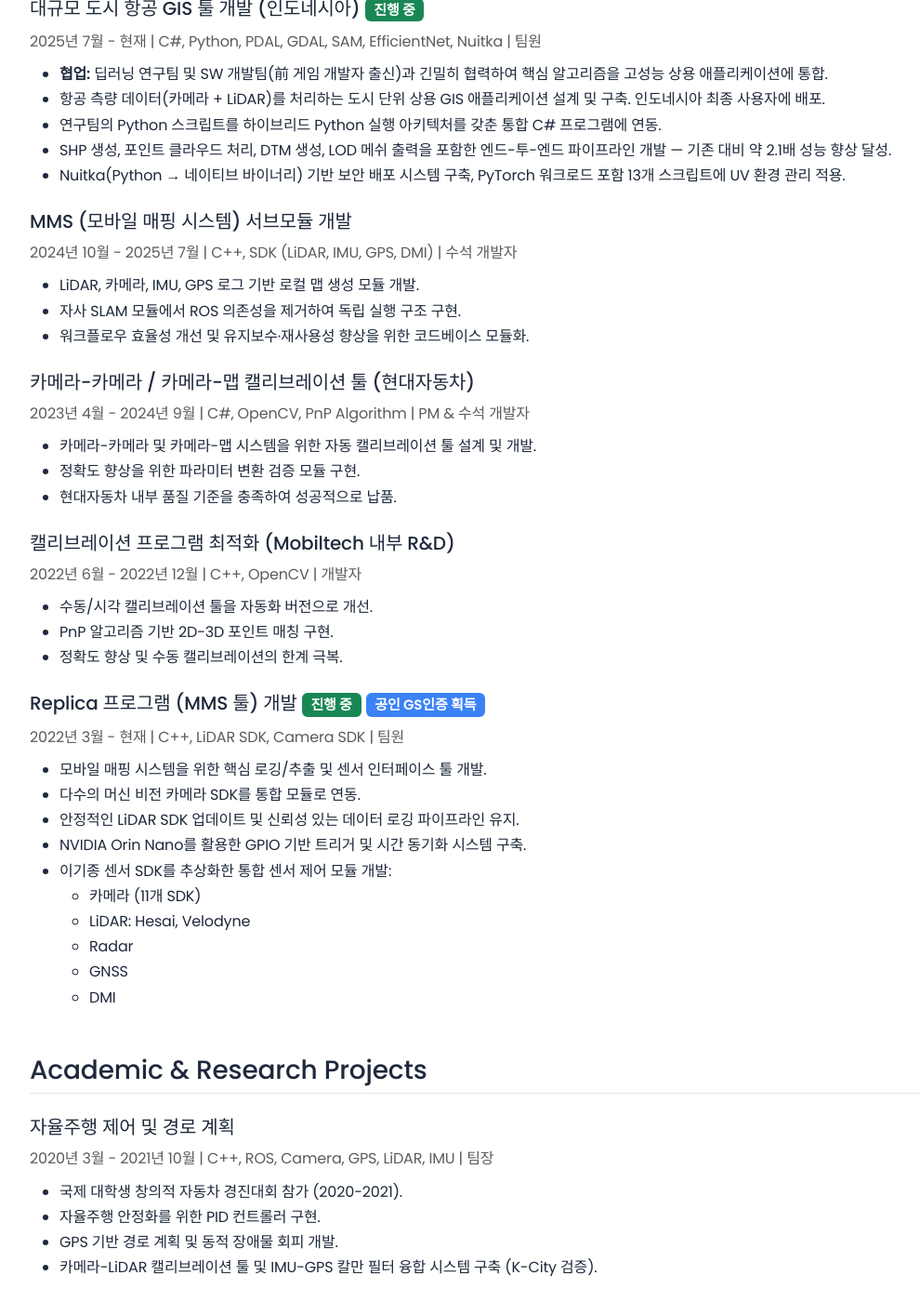
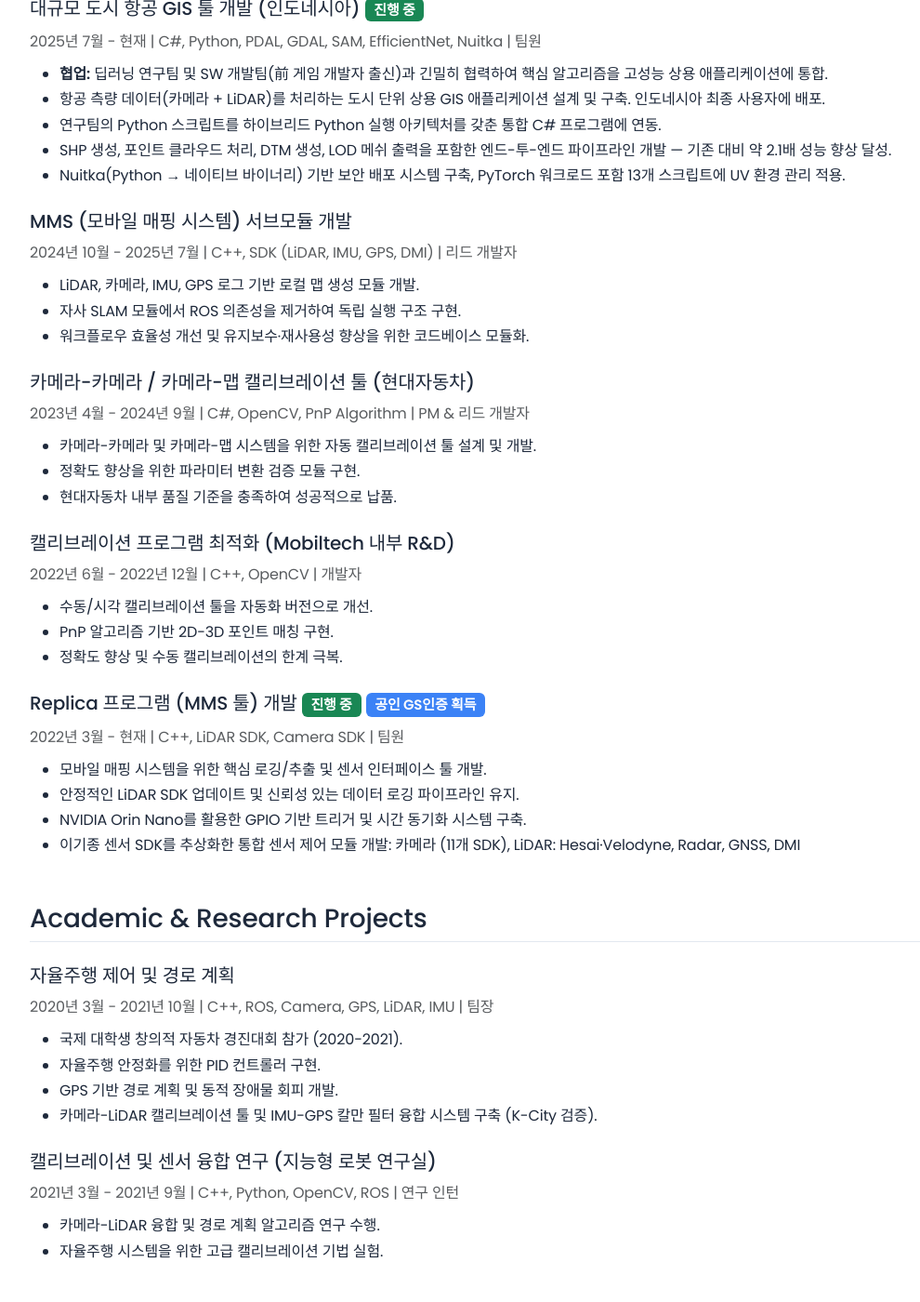
Before and after one commit to jinwoo-Sync/jinwoo-Sync.github.io, a Jekyll site: the page built from cv.html, in a window 1280 px wide and 1400 px high, scrolled down 987 px. Shown: the whole window at 93% size, without its empty margins (50-1040 px from the left). Built offline with Jekyll 4.4.1, drawn with Linux system fonts in a browser that asks for light colours.

Commit message:
문구 및 용어 수정

```diff
--- a/cv.html
+++ b/cv.html
@@ -71,7 +71,7 @@ title: CV
 
     <article class="mb-4">
       <h3 class="h5 mb-2">MMS (모바일 매핑 시스템) 서브모듈 개발</h3>
-      <p class="text-muted mb-2">2024년 10월 - 2025년 7월 | C++, SDK (LiDAR, IMU, GPS, DMI) | 수석 개발자</p>
+      <p class="text-muted mb-2">2024년 10월 - 2025년 7월 | C++, SDK (LiDAR, IMU, GPS, DMI) | 리드 개발자</p>
       <ul>
         <li>LiDAR, 카메라, IMU, GPS 로그 기반 로컬 맵 생성 모듈 개발.</li>
         <li>자사 SLAM 모듈에서 ROS 의존성을 제거하여 독립 실행 구조 구현.</li>
@@ -81,7 +81,7 @@ title: CV
 
     <article class="mb-4">
       <h3 class="h5 mb-2">카메라-카메라 / 카메라-맵 캘리브레이션 툴 (현대자동차)</h3>
-      <p class="text-muted mb-2">2023년 4월 - 2024년 9월 | C#, OpenCV, PnP Algorithm | PM & 수석 개발자</p>
+      <p class="text-muted mb-2">2023년 4월 - 2024년 9월 | C#, OpenCV, PnP Algorithm | PM & 리드 개발자</p>
       <ul>
         <li>카메라-카메라 및 카메라-맵 시스템을 위한 자동 캘리브레이션 툴 설계 및 개발.</li>
         <li>정확도 향상을 위한 파라미터 변환 검증 모듈 구현.</li>
@@ -104,18 +104,9 @@ title: CV
       <p class="text-muted mb-2">2022년 3월 - 현재 | C++, LiDAR SDK, Camera SDK | 팀원</p>
       <ul>
         <li>모바일 매핑 시스템을 위한 핵심 로깅/추출 및 센서 인터페이스 툴 개발.</li>
-        <li>다수의 머신 비전 카메라 SDK를 통합 모듈로 연동.</li>
         <li>안정적인 LiDAR SDK 업데이트 및 신뢰성 있는 데이터 로깅 파이프라인 유지.</li>
         <li>NVIDIA Orin Nano를 활용한 GPIO 기반 트리거 및 시간 동기화 시스템 구축.</li>
-        <li>이기종 센서 SDK를 추상화한 통합 센서 제어 모듈 개발:
-          <ul>
-            <li>카메라 (11개 SDK)</li>
-            <li>LiDAR: Hesai, Velodyne</li>
-            <li>Radar</li>
-            <li>GNSS</li>
-            <li>DMI</li>
-          </ul>
-        </li>
+        <li>이기종 센서 SDK를 추상화한 통합 센서 제어 모듈 개발: 카메라 (11개 SDK), LiDAR: Hesai·Velodyne, Radar, GNSS, DMI</li>
       </ul>
     </article>
   </section>
```
